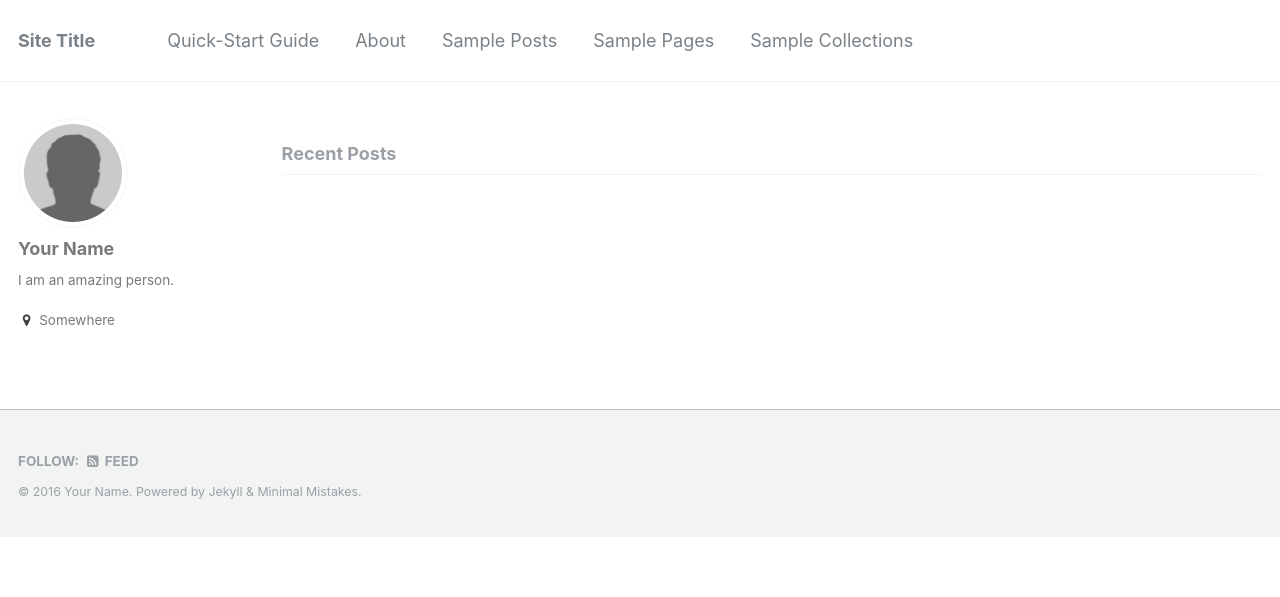
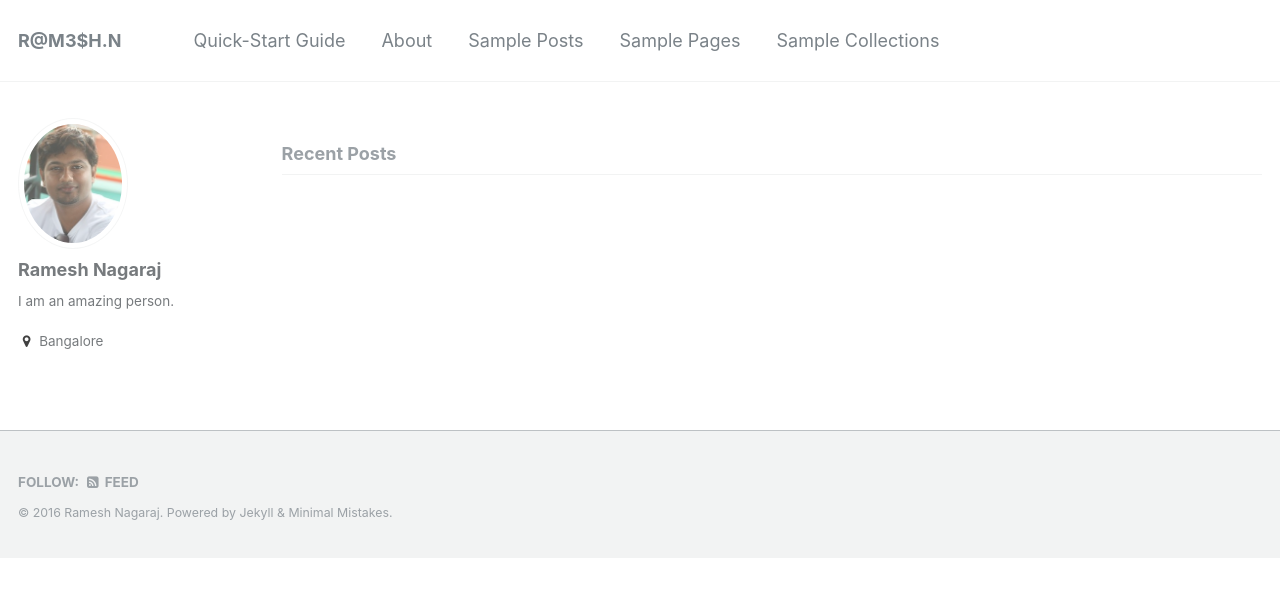
Before and after one commit to RameshNagaraj/newblog, a Jekyll site: the page built from index.html, in a window 1280 px wide. Shown: the top 597 px of the page. Built offline with Jekyll 4.4.1, drawn with Linux system fonts in a browser that asks for light colours; the list of posts is cut into pages by our own code.

Commit message:
Removing Unwanted Lines

```diff
--- a/_config.yml
+++ b/_config.yml
@@ -7,12 +7,12 @@
 
 # Site Settings
 locale                   : "en-US"
-title                    : "Site Title"
+title                    : "R@M3$H.N"
 title_separator          : "-"
-name                     : "Your Name"
+name                     : "Ramesh Nagaraj"
 description              : "An amazing website."
-url                      : # the base hostname & protocol for your site e.g. "https://mmistakes.github.io"
-baseurl                  : # the subpath of your site, e.g. "/blog"
+url                      : https://rameshnagaraj.github.io
+baseurl                  : /newblog
 gh_repo                  :
 teaser                   : # filename of teaser fallback teaser image placed in /images/, .e.g. "500x300.png"
 # breadcrumbs            : false # true, false (default)
@@ -63,10 +63,10 @@ google_ad_slot           :
 
 # Site Author
 author:
-  name             : "Your Name"
+  name             : "Ramesh Nagaraj"
   avatar           : "bio-photo.jpg"
   bio              : "I am an amazing person."
-  location         : "Somewhere"
+  location         : "Bangalore"
   email            :
   uri              :
   bitbucket        :
```
Also changed, not shown: README.md, images/bio-photo.jpg.
